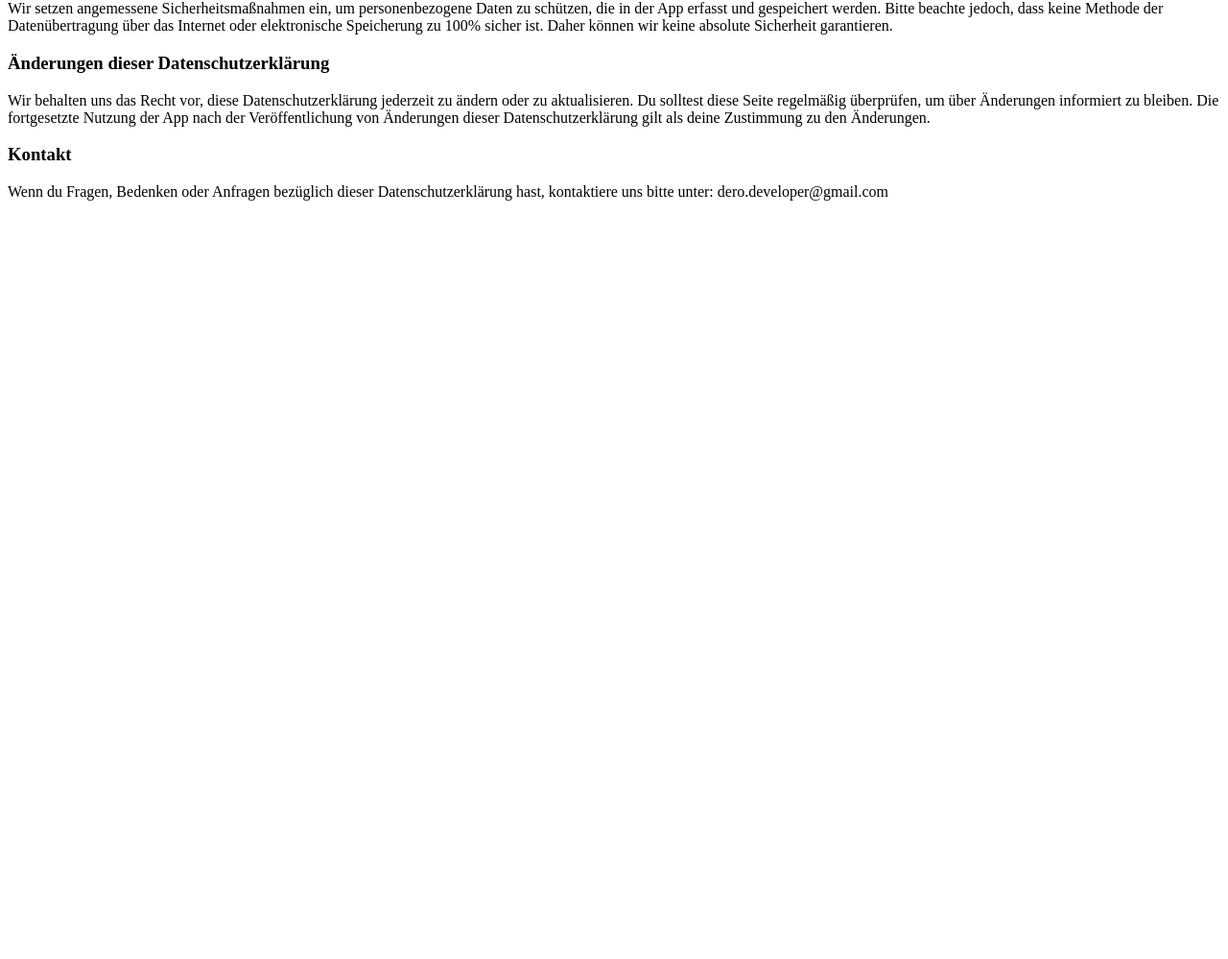
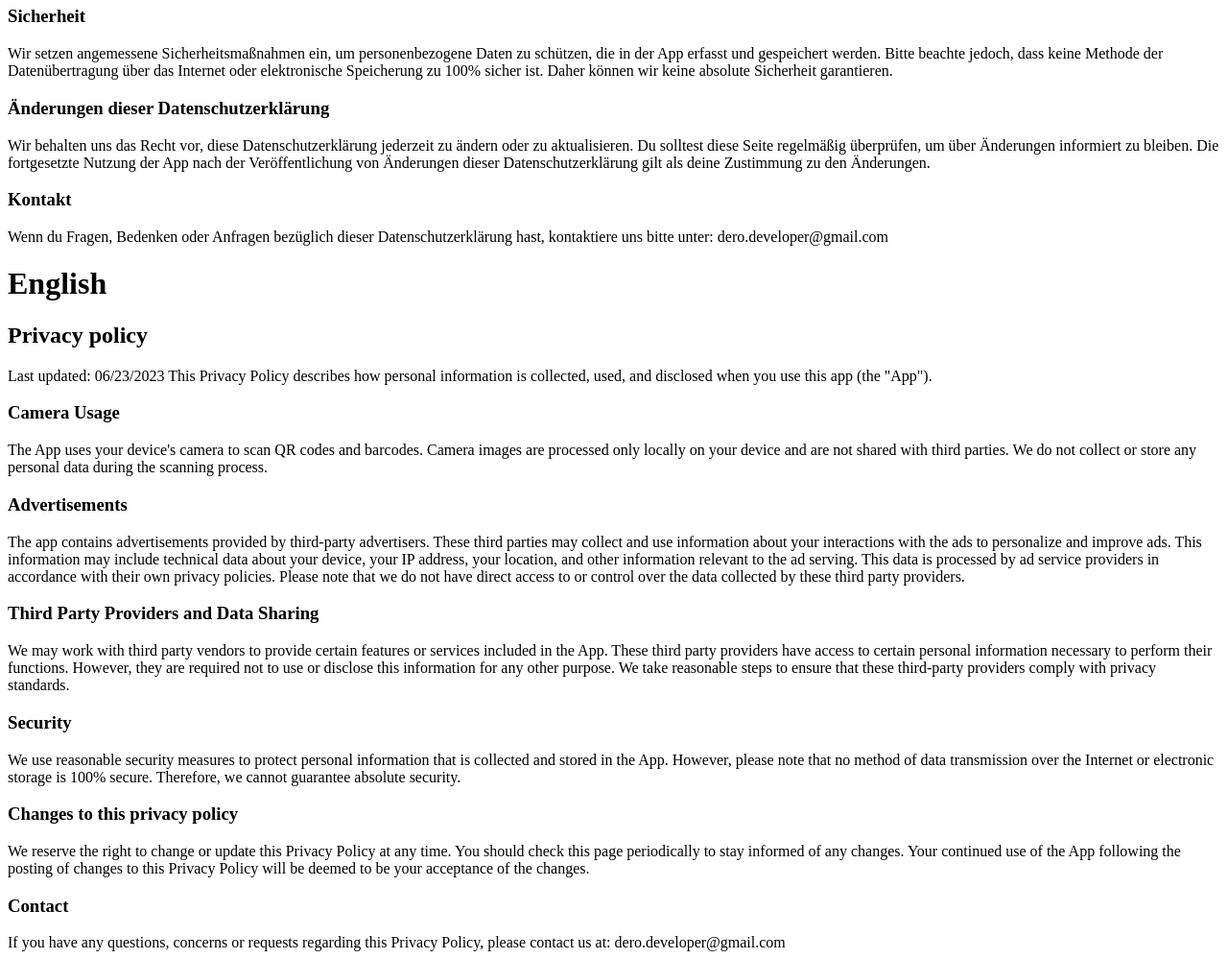
Before and after one commit to Dero-Dev/dero-dev.github.io, a plain HTML site: page datenschutz.html in a window 1280 px wide. Shown: the part 484-1483 px from the top of the page at 96% size. Before the commit the page ends 800 px from the top, so only its background shows below. Drawn offline with Linux system fonts and the light colour scheme.

Commit message:
Update datenschutz.html

```diff
--- a/datenschutz.html
+++ b/datenschutz.html
@@ -1,5 +1,6 @@
 <html>
-<h1>Datenschutzerklärung</h1>
+<h1>German</h1>
+<h2>Datenschutzerklärung</h2>
 Stand: 23.06.2023
 
 Diese Datenschutzerklärung beschreibt, wie personenbezogene Daten gesammelt, verwendet und offengelegt werden, wenn du diese App (im Folgenden "App" genannt) nutzt.
@@ -22,4 +23,28 @@ Wir behalten uns das Recht vor, diese Datenschutzerklärung jederzeit zu ändern
 <h3>Kontakt</h3>
 Wenn du Fragen, Bedenken oder Anfragen bezüglich dieser Datenschutzerklärung hast, kontaktiere uns bitte unter: dero.developer@gmail.com
 
+<h1>English</h1>
+<h2>Privacy policy</h2>
+Last updated: 06/23/2023
+
+This Privacy Policy describes how personal information is collected, used, and disclosed when you use this app (the "App").
+
+<h3>Camera Usage</h3>
+The App uses your device's camera to scan QR codes and barcodes. Camera images are processed only locally on your device and are not shared with third parties. We do not collect or store any personal data during the scanning process.
+
+<h3>Advertisements</h3>
+The app contains advertisements provided by third-party advertisers. These third parties may collect and use information about your interactions with the ads to personalize and improve ads. This information may include technical data about your device, your IP address, your location, and other information relevant to the ad serving. This data is processed by ad service providers in accordance with their own privacy policies. Please note that we do not have direct access to or control over the data collected by these third party providers.
+
+<h3>Third Party Providers and Data Sharing</h3>
+We may work with third party vendors to provide certain features or services included in the App. These third party providers have access to certain personal information necessary to perform their functions. However, they are required not to use or disclose this information for any other purpose. We take reasonable steps to ensure that these third-party providers comply with privacy standards.
+
+<h3>Security</h3>
+We use reasonable security measures to protect personal information that is collected and stored in the App. However, please note that no method of data transmission over the Internet or electronic storage is 100% secure. Therefore, we cannot guarantee absolute security.
+
+<h3>Changes to this privacy policy</h3>
+We reserve the right to change or update this Privacy Policy at any time. You should check this page periodically to stay informed of any changes. Your continued use of the App following the posting of changes to this Privacy Policy will be deemed to be your acceptance of the changes.
+
+<h3>Contact</h3>
+If you have any questions, concerns or requests regarding this Privacy Policy, please contact us at: dero.developer@gmail.com
+
 </html>
```
